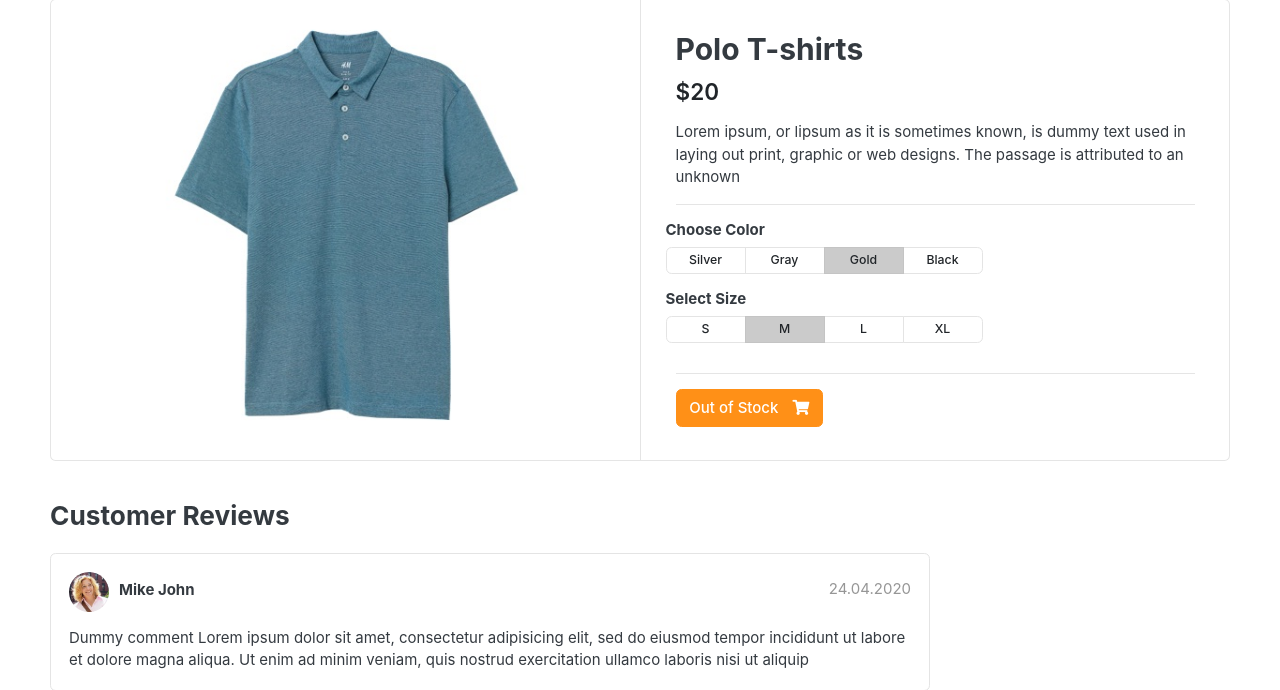
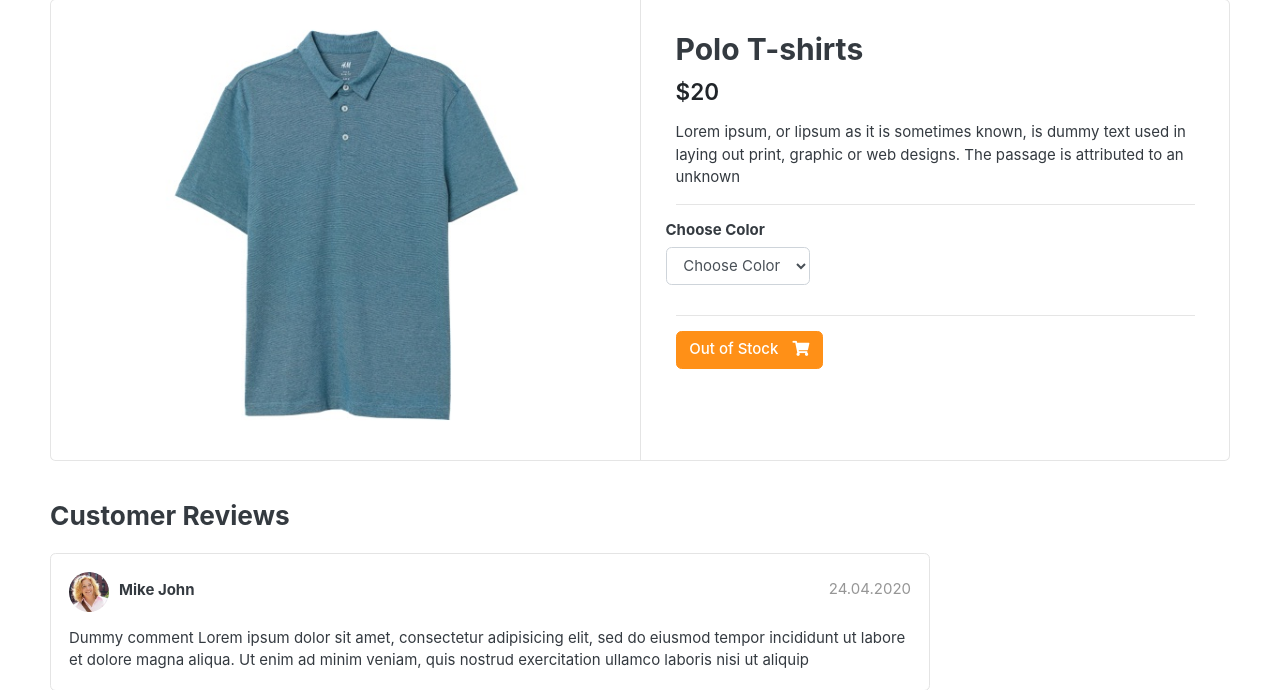
Before and after one commit to sabbir56544/greatmart, a Django app: a page that uses templates/product_detail.html in a window 1280 px wide. Shown: the part 141-831 px from the top of the page. Run offline with Django 3.2, Linux system fonts and the light colour scheme; data comes from the database, SQL or seed files in the repository; both versions use the stored data as it was after the commit; some libraries are stand-ins or nearby versions; some web fonts are replaced.

Commit message:
variation commit

```diff
--- a/frontpage/models.py
+++ b/frontpage/models.py
@@ -34,6 +34,33 @@
 
 
 
+class VariationManager(models.Manager):
+    def colors(self):
+        return super(VariationManager, self).filter(variation_category='color', is_active=True)
+
+    def sizes(self):
+        return super(VariationManager, self).filter(variation_category='size', is_active=True)
+
+
+class Variation(models.Model):
+
+    variation_category_choices = (
+        ('color', 'color'),
+        ('size', 'size'),
+    )
+    product = models.ForeignKey(Product, on_delete=models.CASCADE)
+    variation_category = models.CharField(max_length=100, choices=variation_category_choices)
+    variation_value = models.CharField(max_length=100)
+    is_active = models.BooleanField(default=True)
+    created_at = models.DateTimeField(auto_now_add=True)
+
+    objects = VariationManager()
+
+    def __str__(self):
+        return self.variation_value
+
+
+
 class Cart(models.Model):
     cart_id = models.CharField(max_length=100, blank=True)
     created_at = models.DateTimeField(auto_now_add=True)
@@ -44,6 +71,7 @@
 
 class CartItem(models.Model):
     product = models.ForeignKey(Product, on_delete=models.CASCADE)
+    variations = models.ManyToManyField(Variation, blank=True)
     cart = models.ForeignKey(Cart, on_delete=models.CASCADE)
     quantity = models.IntegerField()
     is_active = models.BooleanField(default=True)
--- a/frontpage/views.py
+++ b/frontpage/views.py
@@ -1,7 +1,7 @@
 from django.core.exceptions import ObjectDoesNotExist
 from django.shortcuts import get_object_or_404, redirect, render
-from .models import Product, Category, Cart, CartItem
-from django.http.response import JsonResponse
+from .models import Product, Category, Cart, CartItem, Variation
+from django.http.response import HttpResponse, JsonResponse
 
 from django.db.models import Q
 #paginator
@@ -76,17 +76,43 @@
 
 def add_to_cart(request, product_id):
     product = Product.objects.get(id=product_id)
+    # product variation
+    product_variation = []
+    if request.method == 'POST':
+        for item in request.POST:
+            key = item
+            value = request.POST[key]
+
+            try:
+                variation = Variation.objects.get(product=product, variation_category__iexact=key, variation_value__iexact=value)
+                product_variation.append(variation)
+            except:
+                pass
+
     try:
         cart = Cart.objects.get(cart_id=_cart_id(request)) # get the cart using the cart_id present in the session
     except Cart.DoesNotExist:
         cart = Cart.objects.create(cart_id = _cart_id(request))
         cart.save()
+
     try:
         cart_item = CartItem.objects.get(product=product, cart=cart)
+
+        # variation
+        if len(product_variation) > 0:
+            cart_item.variations.clear()
+            for item in product_variation:
+                cart_item.variations.add(item) #end variation
         cart_item.quantity += 1
         cart_item.save()
     except CartItem.DoesNotExist:
         cart_item = CartItem.objects.create(product=product, quantity=1, cart=cart)
+
+        #variation
+        if len(product_variation) > 0:
+            cart_item.variations.clear()
+            for item in product_variation:
+                cart_item.variations.add(item) #end variation
         cart_item.save()
     return redirect('cart_view')
 
--- a/templates/product_detail.html
+++ b/templates/product_detail.html
@@ -17,6 +17,9 @@
 	</article> <!-- gallery-wrap .end// -->
 			</aside>
 			<main class="col-md-6 border-left">
+
+	<form action="{% url 'add_to_cart' single_product.id %}" method="POST">
+		{% csrf_token %}
 		<article class="content-body">
 
 		<h2 class="title">{{ single_product.product_name }}</h2>
@@ -29,44 +32,33 @@
 
 
 		<hr>
+		{% if single_product.variation_set.colors %}
 			<div class="row">
 				<div class="item-option-select">
 					<h6>Choose Color</h6>
-			<div class="btn-group btn-group-sm btn-group-toggle" data-toggle="buttons">
-			  <label class="btn btn-light">
-			    <input type="radio" name="radio_color"> Silver
-			  </label>
-			  <label class="btn btn-light">
-			    <input type="radio" name="radio_color" > Gray
-			  </label>
-			  <label class="btn btn-light active">
-			    <input type="radio" name="radio_color checked"> Gold
-			  </label>
-			  <label class="btn btn-light">
-			    <input type="radio" name="radio_color"> Black
-			  </label>
-			</div>
+					<select name="color" class="form-control" required>
+						<option value="" disabled selected>Choose Color</option>
+						{% for i in single_product.variation_set.colors %}
+							<option value="{{ i.variation_value | lower }}">{{ i.variation_value | capfirst}}</option>
+						{% endfor %}
+					</select>
 				</div>
 			</div> <!-- row.// -->
+        {% endif %}
+
+		{% if single_product.variation_set.sizes %}
 			<div class="row">
 				<div class="item-option-select">
 					<h6>Select Size</h6>
-			<div class="btn-group btn-group-sm btn-group-toggle" data-toggle="buttons">
-			  <label class="btn btn-light">
-			    <input type="radio" name="radio_color"> S
-			  </label>
-			  <label class="btn btn-light active">
-			    <input type="radio" name="radio_color" checked> M
-			  </label>
-			  <label class="btn btn-light">
-			    <input type="radio" name="radio_color"> L
-			  </label>
-			  <label class="btn btn-light">
-			    <input type="radio" name="radio_color"> XL
-			  </label>
-			</div>
+					<select name="size" class="form-control" required>
+						<option value="" disabled selected>Choose Size</option>
+						{% for i in single_product.variation_set.sizes %}
+							<option value="{{ i.variation_value | lower }}">{{ i.variation_value | capfirst }}</option>
+						{% endfor %}
+					</select>
 				</div>
 			</div> <!-- row.// -->
+		{% endif %}
 			<hr>
 
 
@@ -74,17 +66,12 @@
 				<a href="#" class="btn  btn-warning"> <span class="text">Out of Stock</span> <i class="fas fa-shopping-cart"></i></a>
 
 			{% else %}
-		{% if in_cart %}
-			<a href="#" class="btn  btn-warning"> <span class="text">Added in cart</span> <i class="fas fa-check"></i></a>
-			<a href="{% url 'add_to_cart' single_product.id %}" class="btn  btn-primary"> <span class="text">View cart</span> <i class="fas fa-eye"></i></a>
 
-		{% else %}
-			<a href="{% url 'add_to_cart' single_product.id %}" class="btn  btn-primary"> <span class="text">Add to cart</span> <i class="fas fa-shopping-cart"></i>  </a>
-
-		{% endif %}
+				<button type="submit" class="btn  btn-primary"> <span class="text">Add to cart</span> <i class="fas fa-shopping-cart"></i>  </button>
 
 			{% endif %}
 		</article> <!-- product-info-aside .// -->
+	</form>
 			</main> <!-- col.// -->
 		</div> <!-- row.// -->
 	</div> <!-- card.// -->
```
Also changed, not shown: frontpage/admin.py (+13 -2 lines), templates/cart_view.html (+8 -1 lines), db.sqlite3, frontpage/migrations/0007_productvariation.py (added), frontpage/migrations/0008_rename_productvariation_variation.py (added), frontpage/migrations/0009_cartitem_variation.py (added), frontpage/migrations/0010_rename_variation_cartitem_variations.py (added), frontpage/migrations/0011_alter_cartitem_variations.py (added), frontpage/migrations/0012_auto_20210916_2145.py (added), frontpage/migrations/0013_auto_20210916_2146.py (added). Lines whose indentation alone changed are shown as unchanged.
